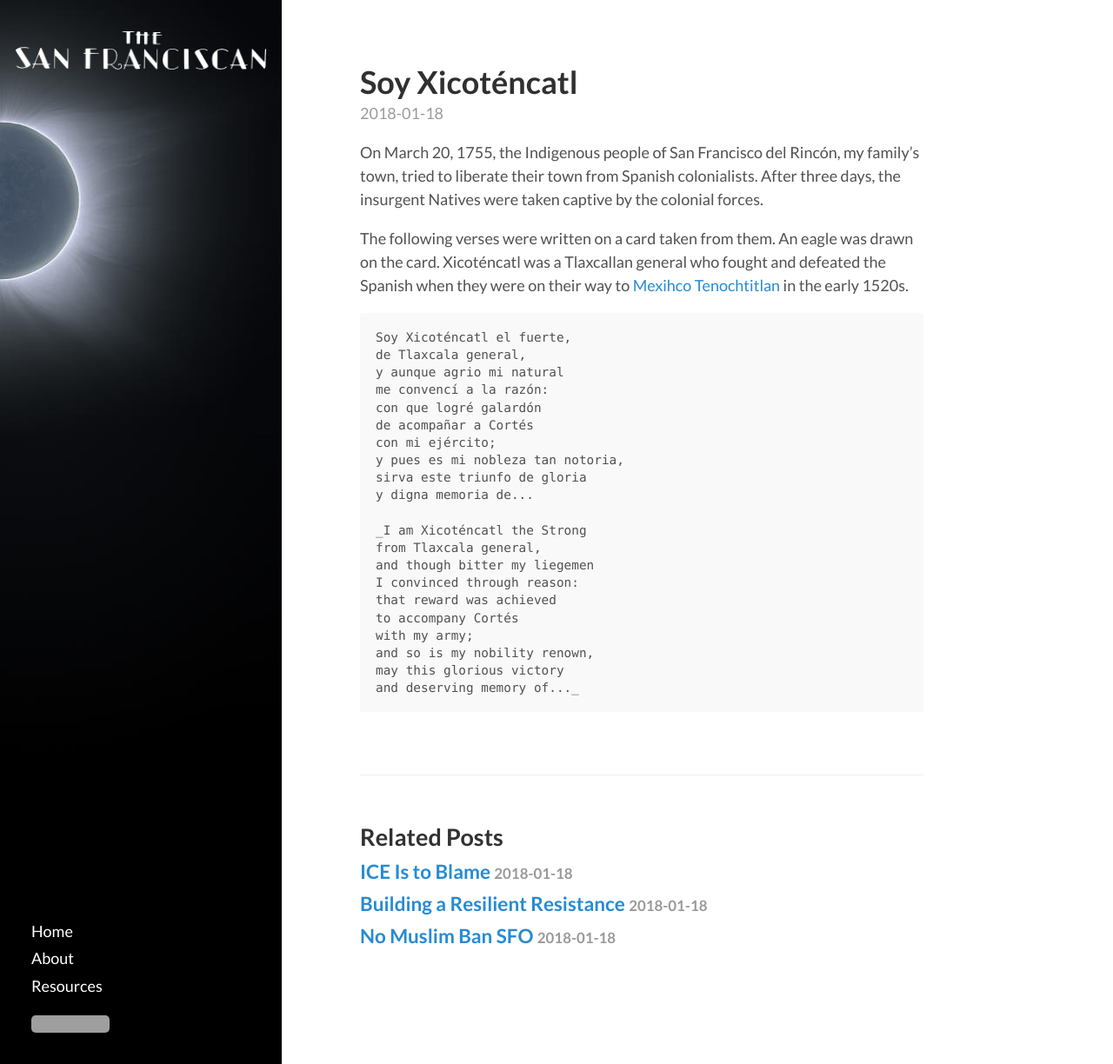
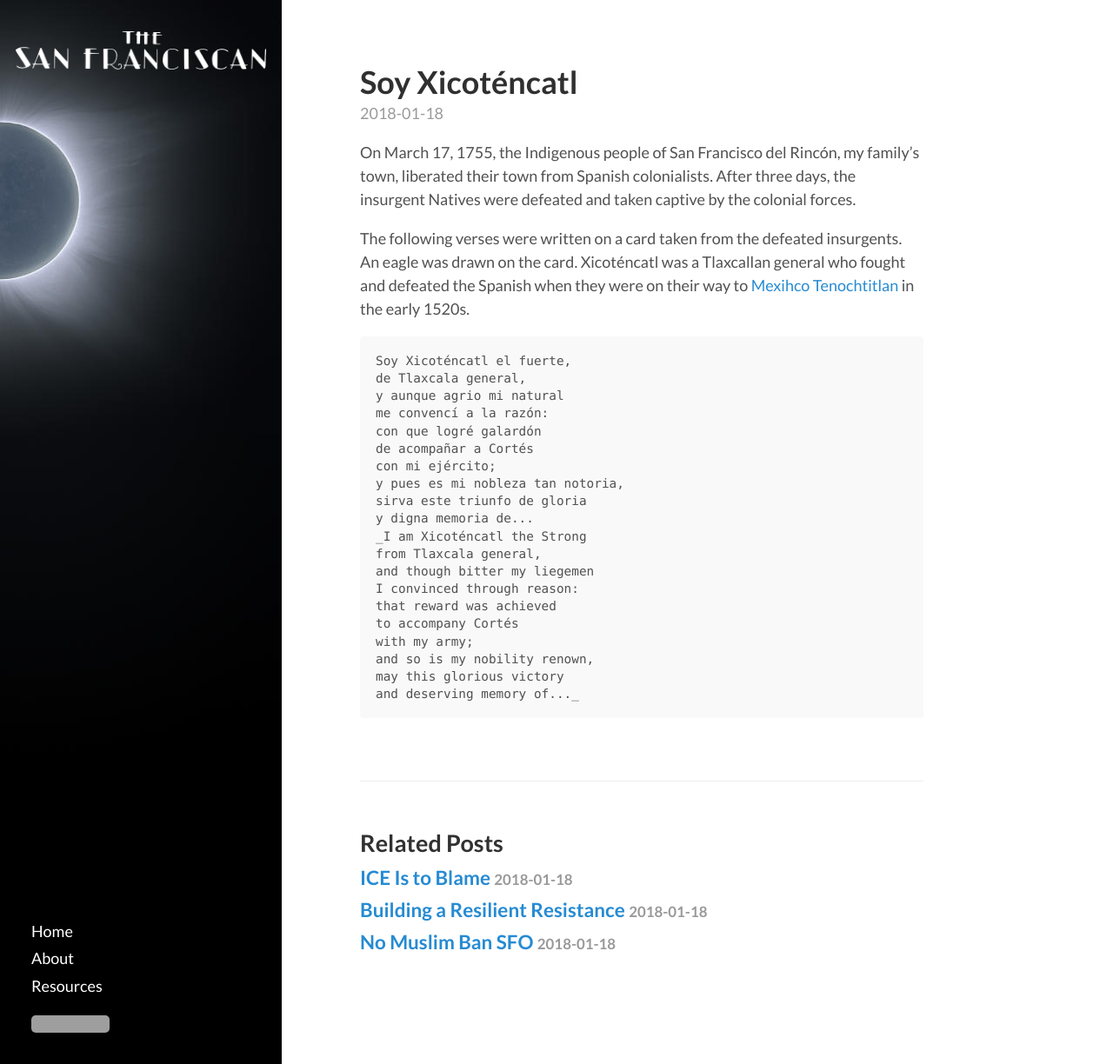
Before and after one commit to chema/sanfranciscan, a Jekyll site: the page built from _posts/2018-01-18-soy-xicotencatl.md, in a window 1280 px wide and 1224 px high. Shown: the whole window at 87% size. Built offline with Jekyll 4.4.1, drawn with Linux system fonts in a browser that asks for light colours; grey boxes are pictures that could not be loaded.

Commit message:
Small change

```diff
--- a/_posts/2018-01-18-soy-xicotencatl.md
+++ b/_posts/2018-01-18-soy-xicotencatl.md
@@ -4,9 +4,9 @@ post: Soy Xicoténcatl
 title: Soy Xicoténcatl
 ---
 
-On March 20, 1755, the Indigenous people of San Francisco del Rincón, my family's town, tried to liberate their town from Spanish colonialists. After three days, the insurgent Natives were taken captive by the colonial forces.
+On March 17, 1755, the Indigenous people of San Francisco del Rincón, my family's town, liberated their town from Spanish colonialists. After three days, the insurgent Natives were defeated and taken captive by the colonial forces.
 
-The following verses were written on a card taken from them. An eagle was drawn on the card. Xicoténcatl was a Tlaxcallan general who fought and defeated the Spanish when they were on their way to [Mexihco Tenochtitlan](https://nah.wikipedia.org/wiki/Mexihco_Tenochtitlan) in the early 1520s.
+The following verses were written on a card taken from the defeated insurgents. An eagle was drawn on the card. Xicoténcatl was a Tlaxcallan general who fought and defeated the Spanish when they were on their way to [Mexihco Tenochtitlan](https://nah.wikipedia.org/wiki/Mexihco_Tenochtitlan) in the early 1520s.
 
 	Soy Xicoténcatl el fuerte,
 	de Tlaxcala general,
@@ -18,7 +18,6 @@ The following verses were written on a card taken from them. An eagle was drawn
 	y pues es mi nobleza tan notoria,
 	sirva este triunfo de gloria
 	y digna memoria de...
-
 	_I am Xicoténcatl the Strong
 	from Tlaxcala general,
 	and though bitter my liegemen
```
